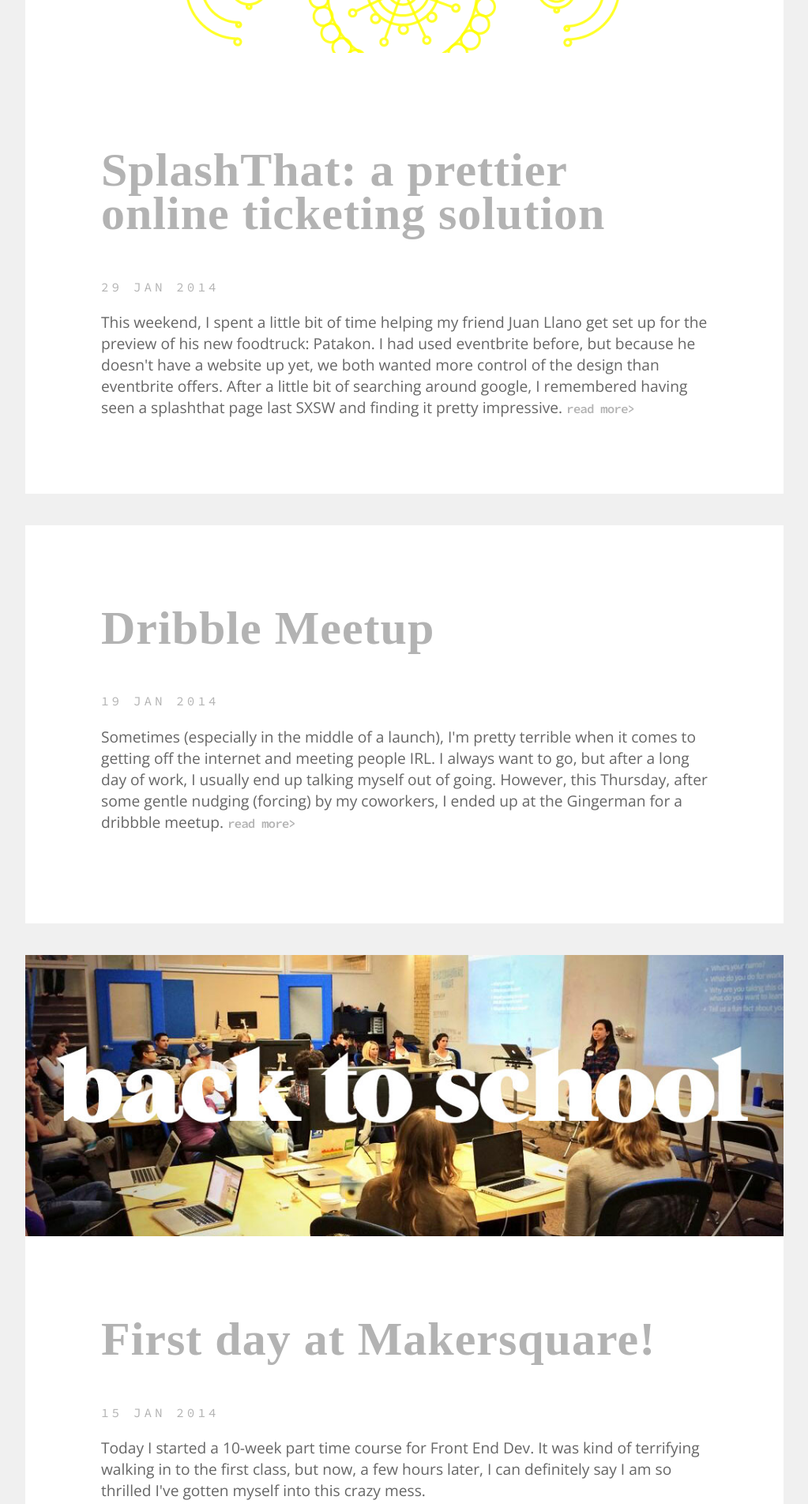
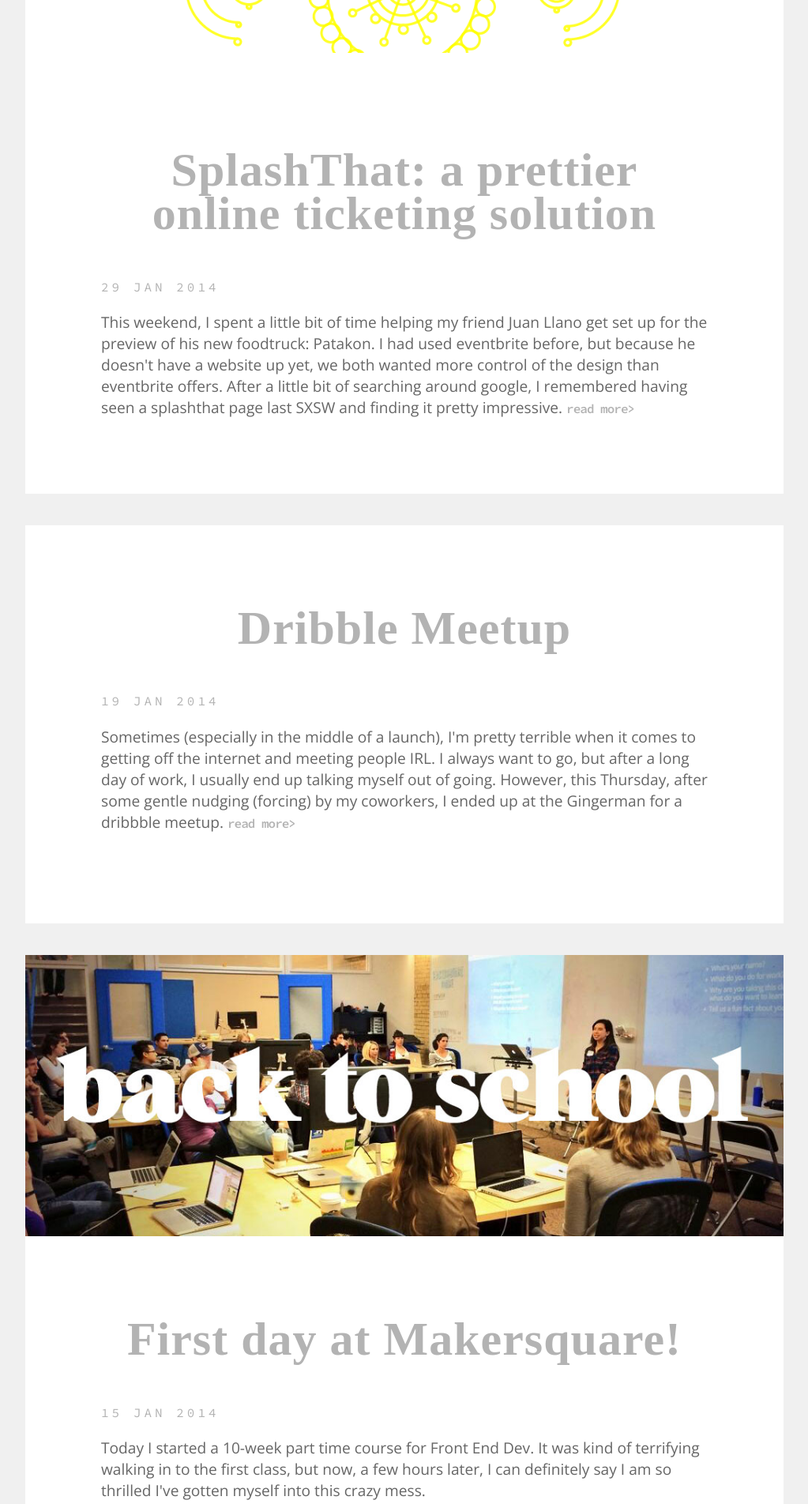
Before and after one commit to beccanaul/beccanaul.github.io, a Jekyll site: the page built from index.html, in a window 1280 px wide. Shown: the part 402-2306 px from the top of the page at 79% size, without its empty margins (128-1151 px from the left). Built offline with Jekyll 4.4.1, drawn with Linux system fonts in a browser that asks for light colours; nearby versions of some CDN libraries; some web fonts are replaced; Markdown is read by kramdown in place of the engine named in the settings.

Commit message:
text align

```diff
--- a/css/style.css
+++ b/css/style.css
@@ -25,7 +25,7 @@ h2 {
 	color: #B3B3B3;
 	line-height: 55px;
 	padding: 5px 0px 5px 0px;
-	vertical-align: center;
+	text-align: center;
 }
 
 h2 a{
@@ -35,7 +35,7 @@ h2 a{
 	color: #B3B3B3;
 	padding: 0px 0px 15px 0px;
 	letter-spacing: 1px;
-	vertical-align: center;
+	text-align: center;
 
 }
 
```
Also changed, not shown: 1 other file.
